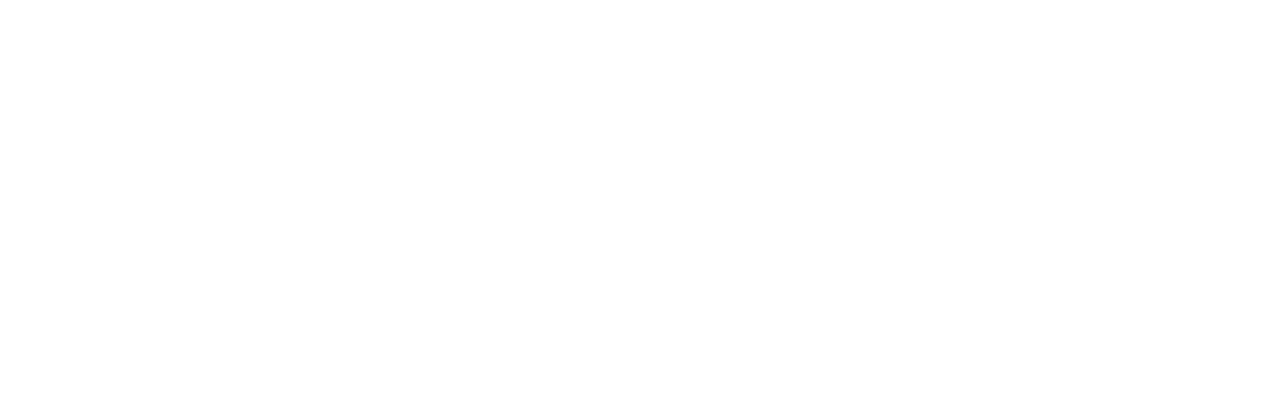
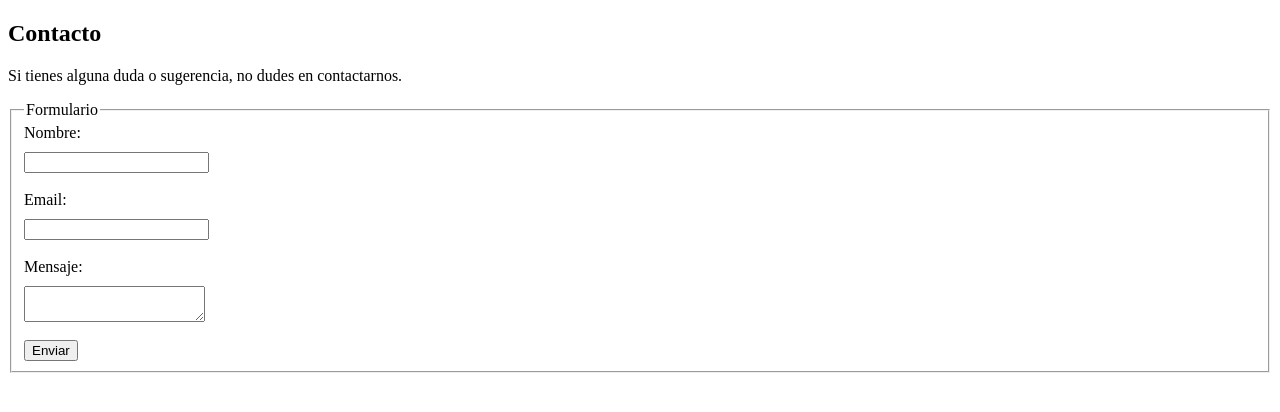
Before and after one commit to rubxngdev/proyecto-webclima, a plain HTML site: page contacto.html in a window 1280 px wide. Drawn offline with Linux system fonts and the light colour scheme.

Commit message:
Estructura de la página de contacto establecida

```diff
--- a/contacto.html
+++ b/contacto.html
@@ -1,11 +1,50 @@
 <!DOCTYPE html>
 <html lang="es">
+
 <head>
     <meta charset="UTF-8">
     <meta name="viewport" content="width=device-width, initial-scale=1.0">
     <title>Contacto</title>
+    <style>
+        form {
+
+            display: flex;
+            flex-direction: column;
+            align-items: flex-start;
+        }
+
+        form label {
+
+            margin-bottom: 10px;
+
+        }
+    </style>
 </head>
+
 <body>
+    <header></header>
+    <nav></nav>
+    <main>
+        <section>
+            <h1>Contacto</h1>
+            <p>Si tienes alguna duda o sugerencia, no dudes en contactarnos.</p>
+            <fieldset>
+                <legend>Formulario</legend>
+                <form action="" method="POST">
+                    <label for="nombre">Nombre: </label>
+                    <input type="text" name="nombre" id="nombre" required><br>
+                    <label for="email">Email: </label>
+                    <input type="email" name="email" id="email" required><br>
+                    <label for="mensaje">Mensaje: </label>
+                    <textarea name="mensaje" id="mensaje" required></textarea><br>
+                    <button type="submit">Enviar</button>
+                </form>
+            </fieldset>
 
+        </section>
+    </main>
+    <aside></aside>
+    <footer></footer>
 </body>
+
 </html>
```
